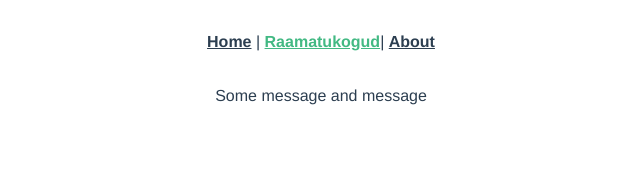
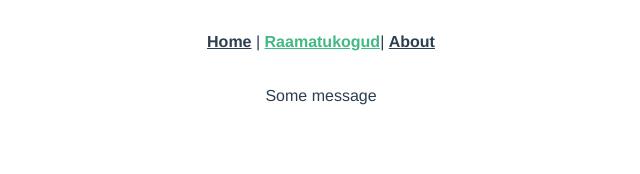
Before and after one commit to raintuur/front_library_26, a Vue app: page /#/library in a window 1280 px wide. Shown: the top 174 px of the page, without its empty margins (319-959 px from the left). Built offline with nearby package versions, Linux system fonts and the light colour scheme.

Commit message:
MAIROLD-FL-1 > Library page created

```diff
--- a/src/views/LibraryView.vue
+++ b/src/views/LibraryView.vue
@@ -1,5 +1,5 @@
 <template>
- <div>Some message and message</div>
+ <div>Some message</div>
 </template>
 
 <script>
```
